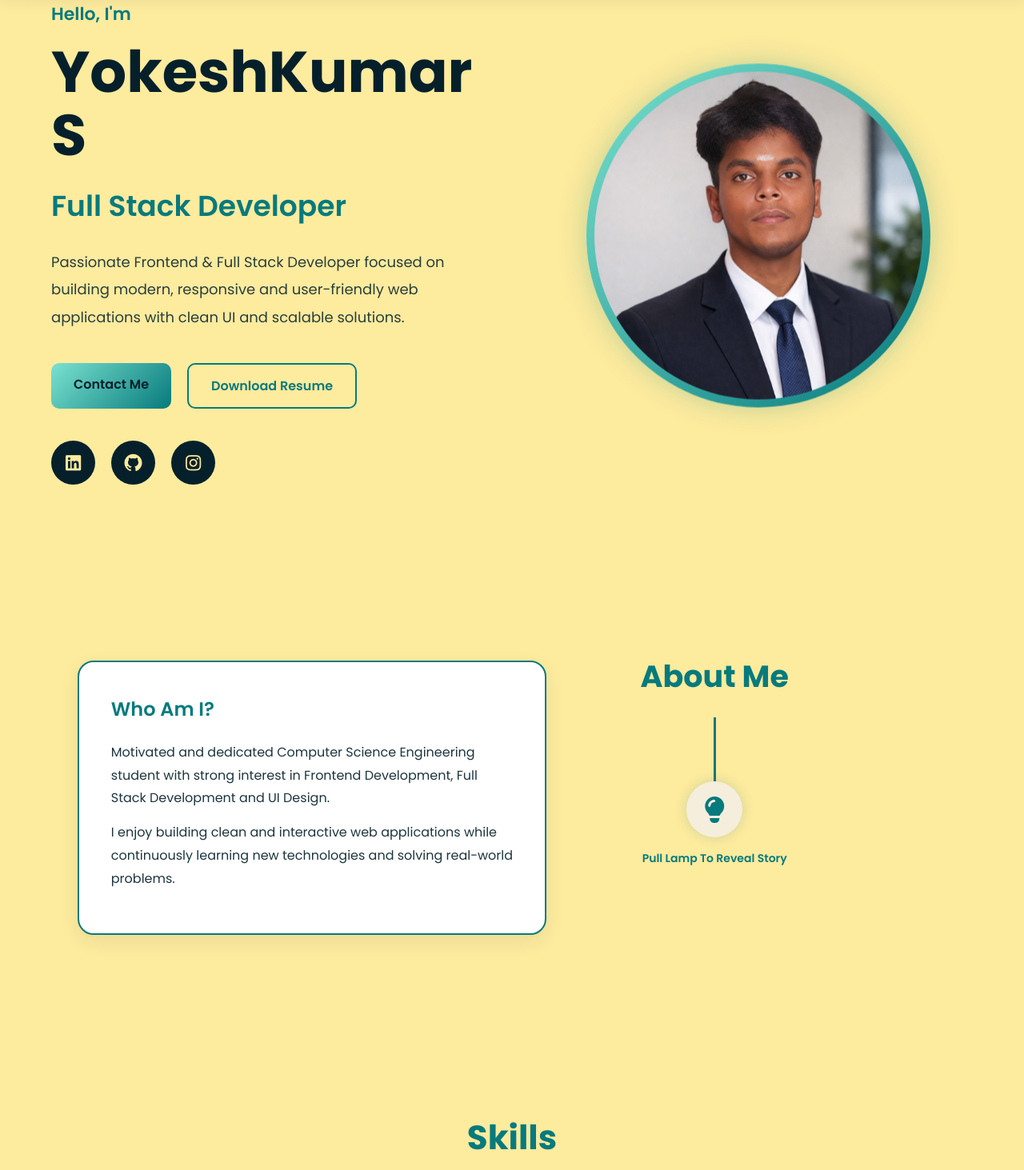
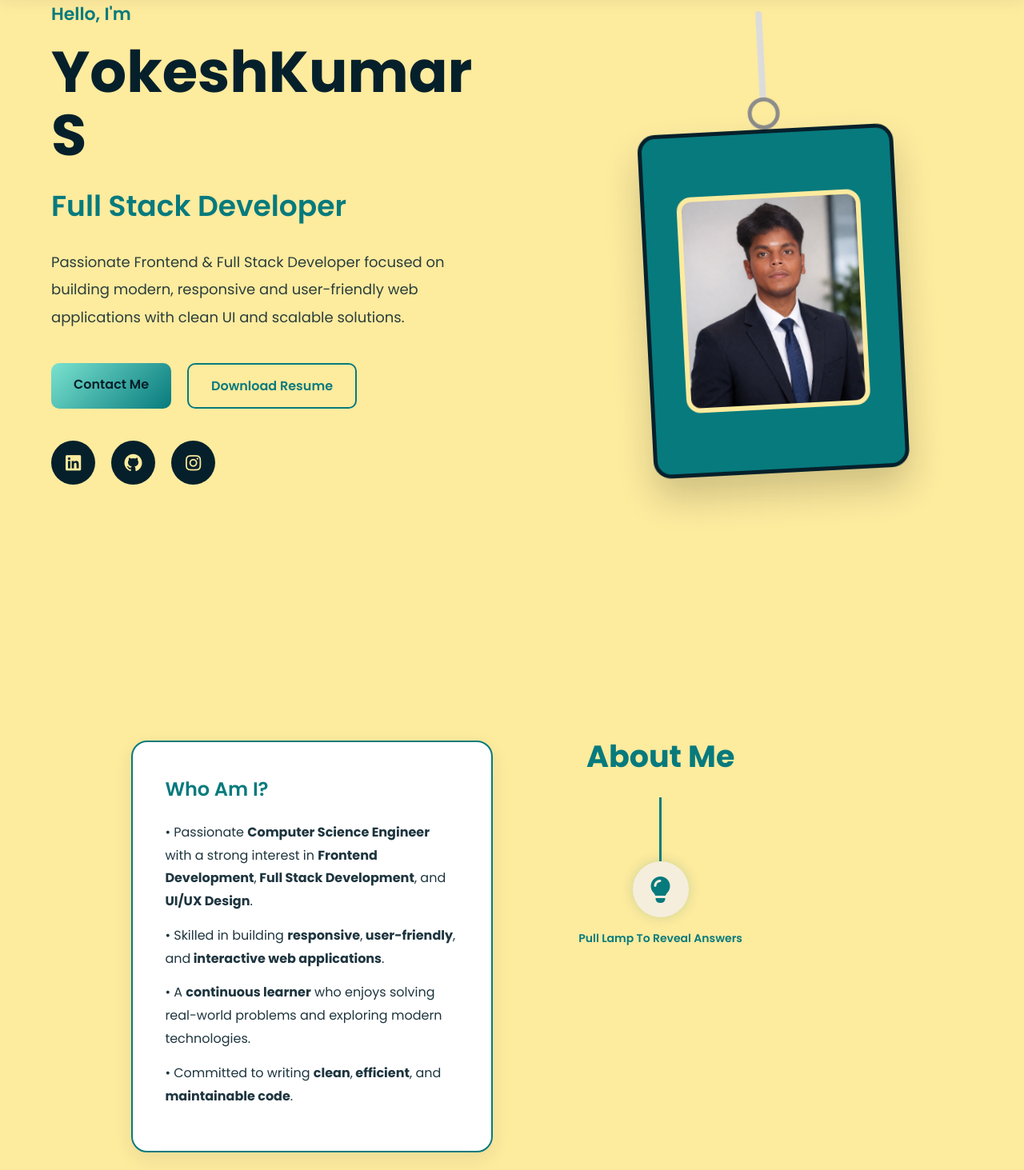
Before and after one commit to yokeshkumar-YK/portfolio-react, a React (Vite) app: page / in a window 1280 px wide. Shown: the part 100-1563 px from the top of the page at 80% size. Built offline with nearby package versions, Linux system fonts and the light colour scheme.

Commit message:
VERSION 12 : Make some effects and content corrections(1 hour)

```diff
--- a/src/App.jsx
+++ b/src/App.jsx
@@ -9,8 +9,10 @@ import Activities from "./components/Activities/Activities";
 import Contact from "./components/Contact/Contact";
 import SharePortfolio from "./components/SharePortfolio/SharePortfolio";
 import Footer from "./components/Footer/Footer";
+import useReveal from "./hooks/useReveal";
 
 function App() {
+  useReveal();
   return (
     <>
       <Navbar />
--- a/src/components/About/About.jsx
+++ b/src/components/About/About.jsx
@@ -7,58 +7,122 @@ const cards = [
     content: (
       <>
         <p>
-          Motivated and dedicated Computer Science Engineering student with
-          strong interest in Frontend Development, Full Stack Development and UI
-          Design.
+          • Passionate <strong>Computer Science Engineer</strong> with a strong
+          interest in <strong>Frontend Development</strong>,
+          <strong> Full Stack Development</strong>, and
+          <strong> UI/UX Design</strong>.
         </p>
 
         <p>
-          I enjoy building clean and interactive web applications while
-          continuously learning new technologies and solving real-world
-          problems.
+          • Skilled in building <strong>responsive</strong>,
+          <strong> user-friendly</strong>, and
+          <strong> interactive web applications</strong>.
+        </p>
+
+        <p>
+          • A <strong>continuous learner</strong> who enjoys solving real-world
+          problems and exploring modern technologies.
+        </p>
+
+        <p>
+          • Committed to writing <strong>clean</strong>,
+          <strong> efficient</strong>, and
+          <strong> maintainable code</strong>.
         </p>
       </>
     ),
   },
 
   {
-    title: "Engineering",
+    title: "Where I Completed My Graduation?",
     content: (
       <>
         <p>
-          <strong>B.E Computer Science Engineering</strong>
+          🎓 <strong>B.E. Computer Science and Engineering</strong>
         </p>
-        <p>Government College of Engineering, Tirunelveli</p>
-        <p>CGPA : 8.40</p>
-        <p>2022 - 2026</p>
+
+        <p>
+          <strong>Government College of Engineering, Tirunelveli</strong>
+        </p>
+
+        <p>
+          <strong>Timeline : </strong> 2022 – 2026
+        </p>
+
+        <p>
+          <strong>CGPA :</strong> 8.40
+        </p>
+
+        <p>
+          • Built a strong foundation in programming, web development,
+          databases, and software engineering.
+        </p>
+      </>
+    ),
+  },
+  {
+    title: "Where I Completed My Schooling?",
+    content: (
+      <>
+        <p>
+          <strong>Hindu Higher Secondary School, Watrap</strong>
+        </p>
+        <p>
+          🎓 <strong>Higher Secondary Education (HSC)</strong>
+        </p>
+
+        <p>
+          Timeline : <strong> 2021 – 2022</strong> | Score:{" "}
+          <strong> 90.67%</strong>
+        </p>
+
+        <p>
+          🎓 <strong>Secondary School Education (SSLC)</strong>
+        </p>
+
+        <p>
+          Timeline : <strong>2019 – 2020</strong> | Score:{" "}
+          <strong> 94.40%</strong>
+        </p>
+
+        <p>
+          • Built a strong academic foundation through consistent performance,
+          developing analytical thinking, discipline, and problem-solving
+          skills.
+        </p>
       </>
     ),
   },
 
   {
-    title: "Higher Secondary Schooling",
+    title: "Beyond The Screen",
     content: (
       <>
         <p>
-          <strong>Higher Secondary Education</strong>
+          <strong>Movies & Film Analysis</strong>
+          <br />
+          Enjoy exploring storytelling, cinematography, and character
+          development.
         </p>
-        <p>Hindu Higher Secondary School, Watrap</p>
-        <p>Percentage : 90.67%</p>
-        <p>2021 - 2022</p>
-      </>
-    ),
-  },
 
-  {
-    title: "Secondary Schooling",
-    content: (
-      <>
         <p>
-          <strong>Secondary School Education</strong>
+          <strong>Travelling</strong>
+          <br />
+          Love discovering new places, cultures, and experiences.
         </p>
-        <p>Hindu Higher Secondary School, Watrap</p>
-        <p>Percentage : 94.40%</p>
-        <p>2019 - 2020</p>
+
+        <p>
+          <strong>History</strong>
+          <br />
+          Curious about historical events, civilizations, and their impact on
+          the present.
+        </p>
+
+        <p>
+          <strong>Painting</strong>
+          <br />
+          Express creativity through sketching and painting in my free time.
+        </p>
       </>
     ),
   },
@@ -81,6 +145,7 @@ const About = () => {
   };
 
   return (
+    <section className="section reveal">
       <section className="about section" id="about">
         <div className="about-slider">
           <div className="about-container">
@@ -105,10 +170,11 @@ const About = () => {
                 <i className="fa-solid fa-lightbulb"></i>
               </div>
 
-            <span className="lamp-text">Pull Lamp To Reveal Story</span>
+              <span className="lamp-text">Pull Lamp To Reveal Answers</span>
             </div>
           </div>
         </div>
+      </section>
     </section>
   );
 };
--- a/src/components/Certifications/Certifications.jsx
+++ b/src/components/Certifications/Certifications.jsx
@@ -58,6 +58,7 @@ const Certifications = () => {
   };
 
   return (
+    <section className="section reveal-right">
       <section className="certifications section" id="certifications">
         <div className="section-title">
           <h2>Certifications</h2>
@@ -94,6 +95,7 @@ const Certifications = () => {
           </button>
         </div>
       </section>
+    </section>
   );
 };
 
--- a/src/components/Hero/Hero.css
+++ b/src/components/Hero/Hero.css
@@ -139,59 +139,123 @@
 
 /* Right Image */
 
+
+
 .hero-image {
   flex: 1;
   display: flex;
   justify-content: center;
-  align-items: center;
+  align-items: flex-start;
 }
 
-.image-wrapper {
-  width: 430px;
+.id-card-wrapper {
+
+  display: flex;
+  flex-direction: column;
+  align-items: center;
+
+  transform-origin: top center;
+
+  animation: swing 4s ease-in-out infinite;
+
+}
+
+.rope {
+
+  width: 8px;
+  height: 110px;
+
+  background: #dcdcdc;
+
+  border-radius: 20px;
+
+}
+
+.clip-ring {
+
+  width: 40px;
+  height: 40px;
+
+  border: 5px solid #8c8c8c;
+
+  border-radius: 50%;
+
+  margin-top: -2px;
+}
+
+.id-card {
+  width: 320px;
   height: 430px;
 
-  border-radius: 50%;
-  padding: 10px;
+  background: #077A7D;
 
-  background: linear-gradient(135deg,
-      #7AE2CF,
-      #077A7D);
+  border: 5px solid #06202B;
+  border-radius: 22px;
+
+  position: relative;
 
   display: flex;
   justify-content: center;
   align-items: center;
 
-  animation: floatImage 4s ease-in-out infinite;
+  overflow: hidden;
 
   box-shadow:
-    0 0 35px rgba(7, 122, 125, 0.25);
+    0 25px 45px rgba(0, 0, 0, .18);
 }
 
-.image-wrapper img {
+.photo-frame {
+
+  width: 230px;
+  height: 270px;
+
+  border-radius: 18px;
+
+  overflow: hidden;
+
+  border: 6px solid #FDEB9E;
+
+  background: #FDEB9E;
+
+  display: flex;
+  justify-content: center;
+  align-items: center;
+
+}
+
+
+.id-photo {
+
   width: 100%;
   height: 100%;
 
   object-fit: cover;
   object-position: center top;
 
-  border-radius: 50%;
-  display: block;
 }
 
-/* Floating Animation */
+@keyframes swing {
 
-@keyframes floatImage {
   0% {
-    transform: translateY(0px);
+    transform: rotate(0deg);
+  }
+
+  25% {
+    transform: rotate(3deg);
   }
 
   50% {
-    transform: translateY(-15px);
+    transform: rotate(0deg);
+  }
+
+  75% {
+    transform: rotate(-3deg);
   }
 
   100% {
-    transform: translateY(0px);
+    transform: rotate(0deg);
   }
+
 }
 
 /* Tablet */
--- a/src/components/Hero/Hero.jsx
+++ b/src/components/Hero/Hero.jsx
@@ -97,8 +97,22 @@ function Hero() {
         {/* RIGHT */}
 
         <div className="hero-image">
-          <div className="image-wrapper">
-            <img src="/assets/profile_photo.png" alt="Yokesh Kumar" />
+          <div className="id-card-wrapper">
+            <div className="rope"></div>
+
+            <div className="clip-ring"></div>
+
+            <div className="id-card">
+              <div className="hole"></div>
+
+              <div className="photo-frame">
+                <img
+                  src="/assets/profile_photo.png"
+                  alt="Yokesh Kumar"
+                  className="id-photo"
+                />
+              </div>
+            </div>
           </div>
         </div>
       </div>
@@ -106,6 +120,4 @@ function Hero() {
   );
 }
 
-
-
 export default Hero;
--- a/src/components/Projects/Projects.jsx
+++ b/src/components/Projects/Projects.jsx
@@ -121,6 +121,7 @@ const Projects = () => {
   ];
 
   return (
+    <section className="section reveal-left">
       <section className="projects section" id="projects">
         <div className="section-title">
           <h2>My Works</h2>
@@ -273,6 +274,7 @@ const Projects = () => {
           title={modalTitle}
         />
       </section>
+    </section>
   );
 };
 
--- a/src/components/Skills/Skills.css
+++ b/src/components/Skills/Skills.css
@@ -69,11 +69,8 @@
 
 .skill-card {
   background: #ffffff;
-
   border: 1px solid rgba(7, 122, 125, 0.12);
-
   border-radius: 18px;
-
   height: 160px;
 
   display: flex;
@@ -85,7 +82,14 @@
 
   box-shadow: 0 6px 18px rgba(6, 32, 43, 0.06);
 
-  transition: all 0.35s ease;
+  transition: transform 0.35s ease,
+    box-shadow 0.35s ease,
+    border-color 0.35s ease;
+
+  /* Animation */
+  opacity: 0;
+  transform: translateY(-80px);
+  animation: fallDown 0.8s ease forwards;
 }
 
 .skill-card:hover {
@@ -150,3 +154,22 @@
     font-size: 14px;
   }
 }
+
+@keyframes fallDown {
+
+  0% {
+    opacity: 0;
+    transform: translateY(-80px) scale(.9);
+  }
+
+  70% {
+    opacity: 1;
+    transform: translateY(12px) scale(1.03);
+  }
+
+  100% {
+    opacity: 1;
+    transform: translateY(0) scale(1);
+  }
+
+}
--- /dev/null
+++ b/src/hooks/useReveal.js
@@ -0,0 +1,29 @@
+import { useEffect } from "react";
+
+const useReveal = () => {
+  useEffect(() => {
+    const elements = document.querySelectorAll(
+      ".reveal, .reveal-up, .reveal-down, .reveal-left, .reveal-right, .reveal-scale, .reveal-rotate",
+    );
+
+    const observer = new IntersectionObserver(
+      (entries) => {
+        entries.forEach((entry) => {
+          if (entry.isIntersecting) {
+            entry.target.classList.add("active");
+          }
+        });
+      },
+
+      {
+        threshold: 0.2,
+      },
+    );
+
+    elements.forEach((el) => observer.observe(el));
+
+    return () => observer.disconnect();
+  }, []);
+};
+
+export default useReveal;
--- a/src/styles/global.css
+++ b/src/styles/global.css
@@ -157,3 +157,150 @@ img {
     font-size: 32px;
   }
 }
+
+/* ===========================
+   SCROLL REVEAL
+=========================== */
+
+.reveal {
+  opacity: 0;
+  transform: translateY(70px);
+  transition:
+    opacity .8s ease,
+    transform .8s ease;
+}
+
+.reveal.active {
+  opacity: 1;
+  transform: translateY(0);
+}
+
+/* Left */
+
+.reveal-left {
+  opacity: 0;
+  transform: translateX(-80px);
+  transition: all .8s ease;
+}
+
+.reveal-left.active {
+  opacity: 1;
+  transform: translateX(0);
+}
+
+/* Right */
+
+.reveal-right {
+  opacity: 0;
+  transform: translateX(80px);
+  transition: all .8s ease;
+}
+
+.reveal-right.active {
+  opacity: 1;
+  transform: translateX(0);
+}
+
+/* Zoom */
+
+.reveal-scale {
+  opacity: 0;
+  transform: scale(.8);
+  transition: all .8s ease;
+}
+
+.reveal-scale.active {
+  opacity: 1;
+  transform: scale(1);
+}
+
+/* ==========================
+   SCROLL REVEAL ANIMATIONS
+========================== */
+
+.reveal {
+  opacity: 0;
+  transition: all 0.8s ease;
+}
+
+.reveal.active {
+  opacity: 1;
+}
+
+/* Bottom → Up */
+
+.reveal-up {
+  opacity: 0;
+  transform: translateY(80px);
+  transition: all .8s ease;
+}
+
+.reveal-up.active {
+  opacity: 1;
+  transform: translateY(0);
+}
+
+/* Top → Down */
+
+.reveal-down {
+  opacity: 0;
+  transform: translateY(-80px);
+  transition: all .8s ease;
+}
+
+.reveal-down.active {
+  opacity: 1;
+  transform: translateY(0);
+}
+
+/* Left → Right */
+
+.reveal-left {
+  opacity: 0;
+  transform: translateX(-80px);
+  transition: all .8s ease;
+}
+
+.reveal-left.active {
+  opacity: 1;
+  transform: translateX(0);
+}
+
+/* Right → Left */
+
+.reveal-right {
+  opacity: 0;
+  transform: translateX(80px);
+  transition: all .8s ease;
+}
+
+.reveal-right.active {
+  opacity: 1;
+  transform: translateX(0);
+}
+
+/* Zoom */
+
+.reveal-scale {
+  opacity: 0;
+  transform: scale(.8);
+  transition: all .8s ease;
+}
+
+.reveal-scale.active {
+  opacity: 1;
+  transform: scale(1);
+}
+
+/* Rotation */
+
+.reveal-rotate {
+  opacity: 0;
+  transform: rotate(-10deg) scale(.9);
+  transition: all .8s ease;
+}
+
+.reveal-rotate.active {
+  opacity: 1;
+  transform: rotate(0deg) scale(1);
+}
```
Also changed, not shown: src/components/Activities/Activities.jsx (+6 -4 lines), src/components/Contact/Contact.jsx (+6 -17 lines), src/components/Skills/Skills.jsx (+8 -2 lines), public/assets/background-texture.png (added). Lines whose indentation alone changed are shown as unchanged.
